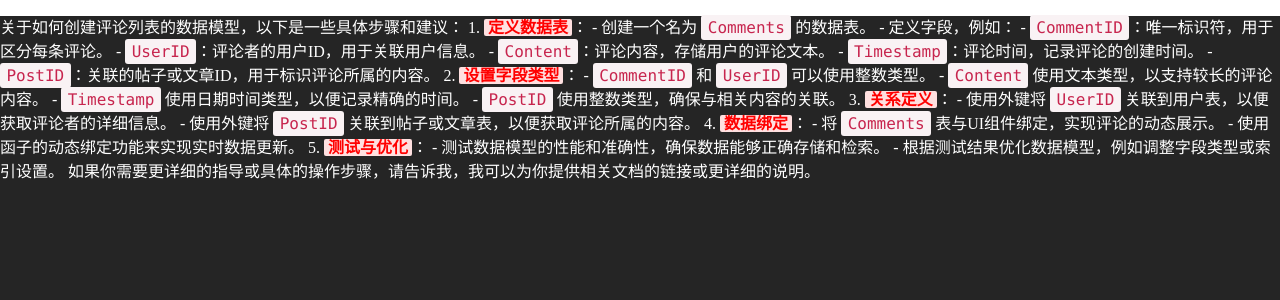
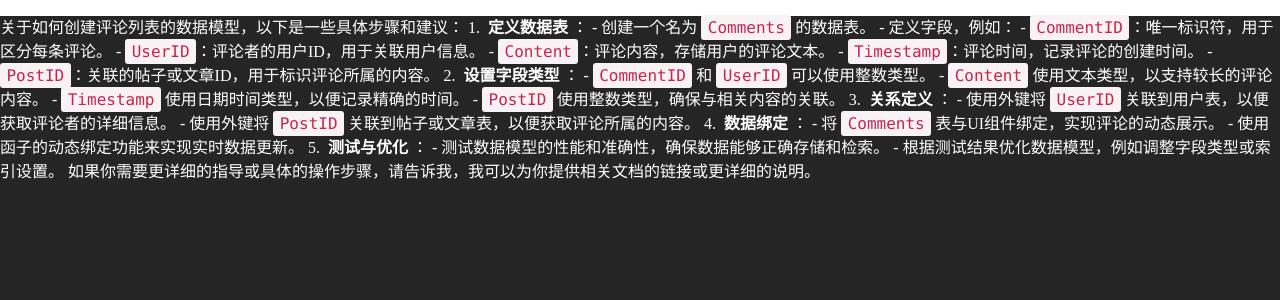
Before and after one commit to ftxdz/zion-code-components, a React (Vite) app: page / in a window 1280 px wide. Shown: the top 300 px of the page. Built offline with nearby package versions, Linux system fonts and the light colour scheme.

Commit message:
set defaul-code-bg-color transparent

```diff
--- a/src/App.tsx
+++ b/src/App.tsx
@@ -27,8 +27,6 @@ function App() {
             textColor: "#FFFFFF",
             linkColor: "#1598FF",
             fontFamily: "MiSans",
-            boldColor: "#FF0000",
-            boldBgColor: "#FFE0E0",
             codeColor: "#c7254e",
             codeBgColor: "#f9f2f4",
           }}
--- a/src/components/DocumentViewer/DocumentViewer.tsx
+++ b/src/components/DocumentViewer/DocumentViewer.tsx
@@ -42,7 +42,7 @@ export function DocumentViewer({ propData }: DocumentViewerProps) {
     '--bold-color': propData.boldColor || '#FFF',
     '--bold-bg-color': propData.boldBgColor || 'transparent',
     '--code-color': propData.codeColor || '#333',
-    '--code-bg-color': propData.codeBgColor || '#f5f5f5',
+    '--code-bg-color': propData.codeBgColor || 'transparent',
   } as React.CSSProperties;
 
   return (
```
